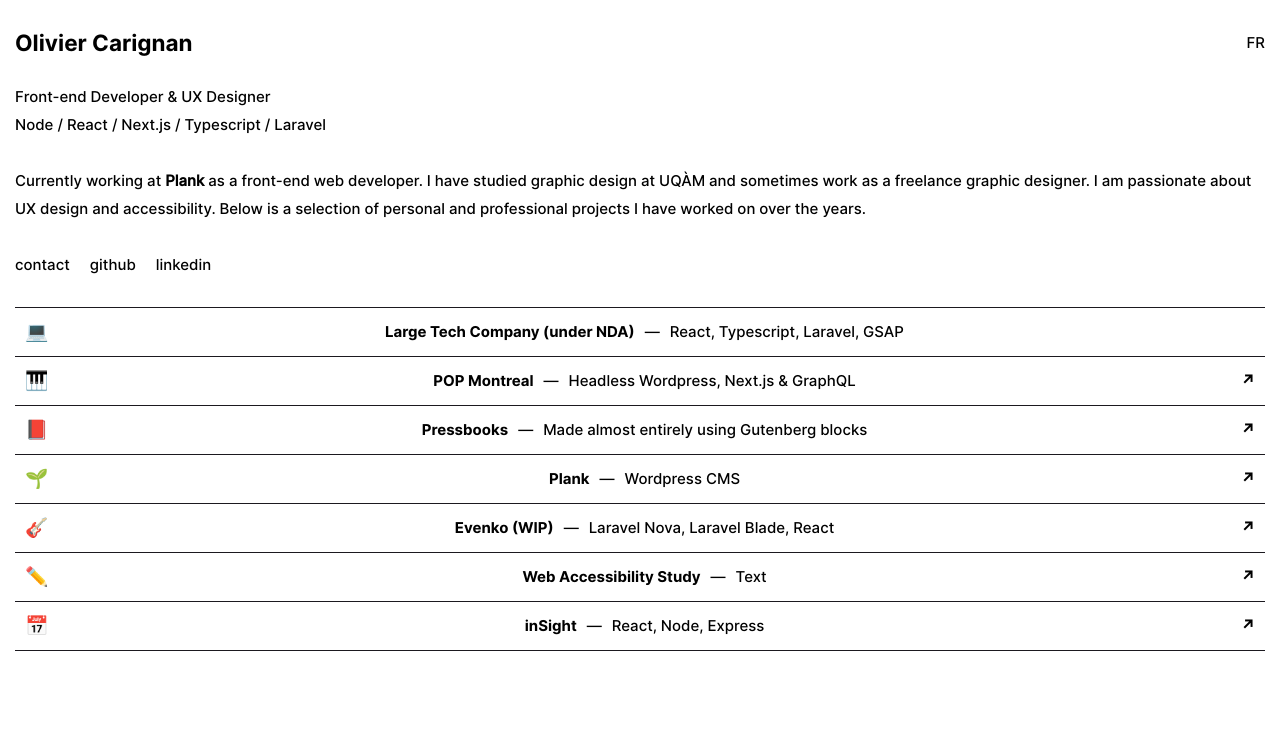
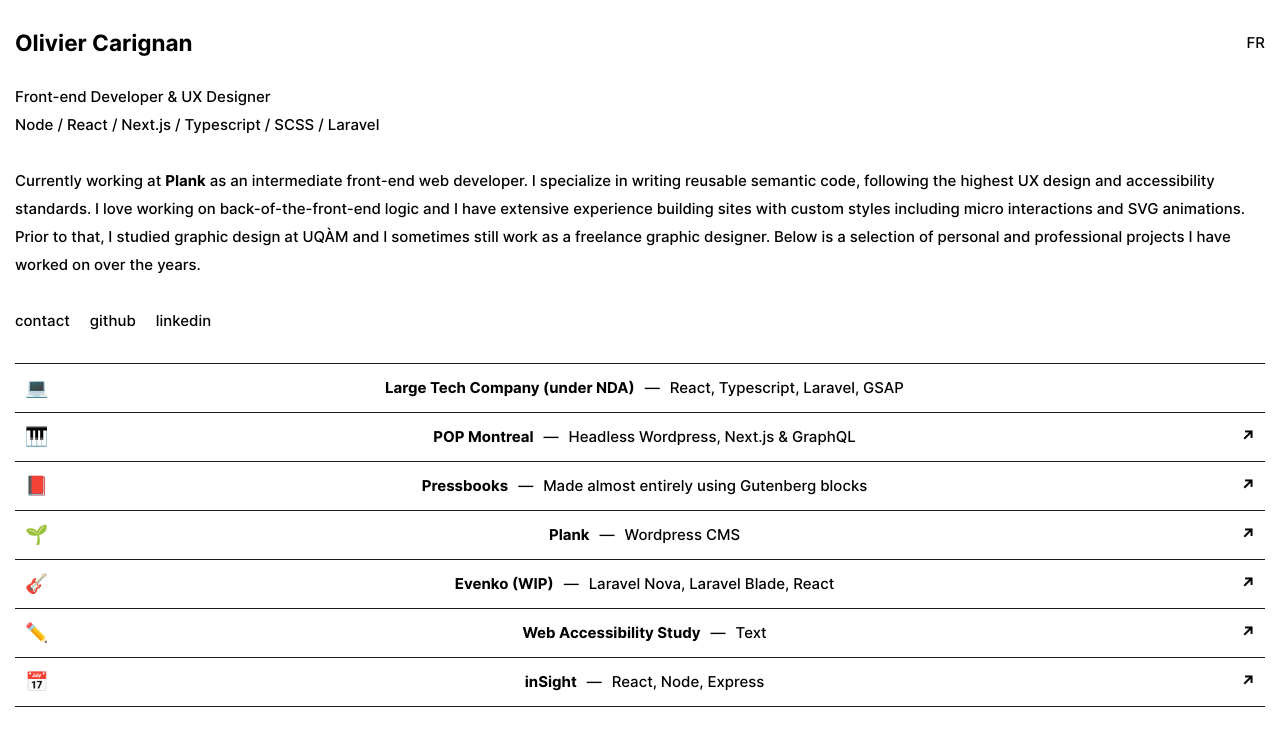
Before and after one commit to olicarignan/olivier-carignan, a Next.js app: page / in a window 1280 px wide. Shown: the top 746 px of the page. Built offline with nearby package versions, Linux system fonts and the light colour scheme.

Commit message:
update bio

```diff
--- a/pages/index.jsx
+++ b/pages/index.jsx
@@ -33,7 +33,7 @@
       <br/>
       <p className="">{currentLanguage.intro}
         </p>
-      <p>Node / React / Next.js / Typescript / Laravel</p>
+      <p>Node / React / Next.js / Typescript / SCSS / Laravel</p>
       <br/>
       {currentLanguage.description}
       <br/>
--- a/translations/text.js
+++ b/translations/text.js
@@ -1,14 +1,26 @@
 const text = {
     en: {
         intro: "Front-end Developer & UX Designer",
-        description: (<p>Currently working at <a href="https://www.plank.co" target="_blank" rel="noopener noreferrer">Plank</a> as a front-end web developer. I have studied graphic design at UQÀM and sometimes work as a freelance graphic designer. I am passionate about UX design and accessibility. Below is a selection of personal and professional projects I have worked on over the years.</p>),
+        description: (
+        <p>Currently working at <a className="font-interBold" href="https://www.plank.co" target="_blank" rel="noopener noreferrer">Plank</a> as an intermediate front-end web developer.
+        I specialize in writing reusable semantic code, following the highest UX design and accessibility standards.
+        I love working on back-of-the-front-end logic and I have extensive experience building sites with custom styles including micro interactions and SVG animations.
+        Prior to that, I studied graphic design at UQÀM and I sometimes still work as a freelance graphic designer.
+        Below is a selection of personal and professional projects I have worked on over the years.</p>
+        ),
         locale: "fr",
         localeAria: "site en français",
         localeCap: "FR"
     },
     fr: {
         intro: "Développeur Front-end & Designer UX",
-        description: (<p>Travaille présentement chez <a href="https://www.plank.co" target="_blank" rel="noopener noreferrer">Plank</a> comme développeur front-end. J'ai étudié en design graphique à l'UQÀM et je travaille occasionnellement comme designer graphique à mon compte. Je suis passionné par le design UX et l'accessibilité. Voici une sélection de projets personnels et professionnels sur lesquels j'ai travaillé au cours des dernières années.</p>),
+        description: (
+        <p>Travaille présentement chez <a className="font-interBold" href="https://www.plank.co" target="_blank" rel="noopener noreferrer">Plank</a> comme développeur front-end intermédiaire.
+        Je me spécialise à écrire du code réutilisable en suivant des standards exceptionnels de design UX et d'accessibilité.
+        J'adore travailler sur la logique "back-of-the-front-end" et j'ai beaucoup d'expérience à construire des sites avec des styles personnalisés, incluant des micro-interactions et des animations SVG.
+        J'ai auparavant étudié en design graphique à l'UQÀM et je travaille encore occasionnellement comme designer graphique à mon compte.
+        Voici une sélection de projets personnels et professionnels sur lesquels j'ai travaillé au cours des dernières années.</p>
+        ),
         locale: "en",
         localeAria: "english site",
         localeCap: "EN"
```
